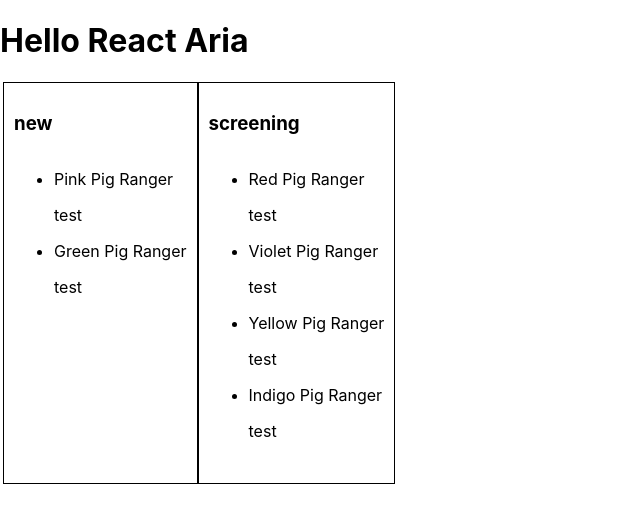
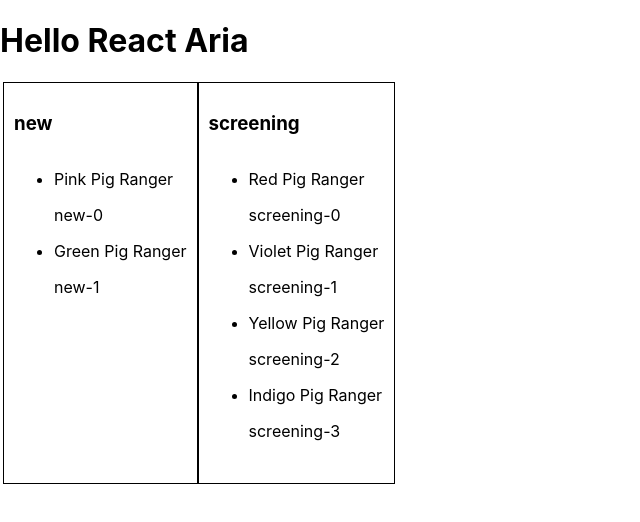
Before and after one commit to shielaeugenio/shiela-test-structure-zustand, a React (Create React App) app: page / in a window 1280 px wide. Shown: the top 522 px of the page, without its empty margins (0-640 px from the left). Built offline with nearby package versions, Linux system fonts and the light colour scheme.

Commit message:
more experiment

```diff
--- a/src/applications-module/components/react-aria/GridListComponent.tsx
+++ b/src/applications-module/components/react-aria/GridListComponent.tsx
@@ -1,13 +1,14 @@
+import { useObjectRef } from '@react-aria/utils';
 import { DraggableCollectionProps, DroppableCollectionReorderEvent, DroppableCollectionUtilityOptions } from '@react-types/shared';
 import { useEffect, useRef } from 'react';
-import {AriaGridListProps, DragItem, DraggableCollectionEndEvent, DraggableCollectionStartEvent, DropIndicatorProps, DropTarget, ListDropTargetDelegate, ListKeyboardDelegate, isTextDropItem, mergeProps, useDraggableItem, useDropIndicator, useDroppableCollection, useFocusRing, useGridList, useListBox, useOption} from 'react-aria';
-import {DroppableCollectionState, Item, ListProps, useCollection, useDraggableCollectionState, useDroppableCollectionState, useListData, useListState} from 'react-stately';
+import {AriaGridListProps, DragItem, DraggableCollectionEndEvent, DraggableCollectionStartEvent, DropIndicatorProps, DropTarget, ListDropTargetDelegate, ListKeyboardDelegate, isTextDropItem, mergeProps, useDraggableCollection, useDraggableItem, useDropIndicator, useDroppableCollection, useFocusRing, useGridList, useListBox, useOption} from 'react-aria';
+import {DraggableCollectionState, DroppableCollectionState, Item, ListProps, ListState, useCollection, useDraggableCollectionState, useDroppableCollectionState, useListData, useListState, Node} from 'react-stately';
 
 // interface GridListProps<T> extends Omit<AriaGridListProps<T>, 'children'>, CollectionProps<T> {
 //   onReorder?: (e: DroppableCollectionReorderEvent) => void,
 // }
 
-const ReorderableListBox = <T extends object>(props: ListProps<T>) => {
+const ReorderableListBox = <T extends object>(props: ListProps<T> | { id: string }) => {
     let state = useListState(props as ListProps<T>);
     let ref = useRef(null);
     let { listBoxProps } = useListBox(props, state, ref);
@@ -53,6 +54,7 @@
     //     });
     // }
   });
+  useDraggableCollection({}, dragState, ref);
 
   // Setup react-stately and react-aria hooks for dropping.
   let dropState = useDroppableCollectionState({
@@ -80,6 +82,7 @@
 
   return (
     <ul
+      id={(props as { id: string }).id}
       {...mergeProps(listBoxProps, collectionProps)}
       ref={ref}
     >
@@ -96,16 +99,16 @@
   );
 }
 
-const ReorderableOption = (props: { item: any, state: any, dragState: any, dropState: any }) => {
+function ReorderableOption<T>(props: { item: Node<T>, state: ListState<T>, dragState: DraggableCollectionState, dropState: DroppableCollectionState }) {
     const { item, state, dragState, dropState } = props;
 
-    let ref = useRef(null);
+    let ref = useObjectRef<any>(item.props.ref);
     let { optionProps } = useOption({ key: item.key }, state, ref);
     let { isFocusVisible, focusProps } = useFocusRing();
 
     // Register the item as a drag source.
   let { dragProps } = useDraggableItem({
-    key: item.key
+    key: item.key,
   }, dragState);
 
   return (
@@ -153,7 +156,7 @@
   );
 }
 
-const GridListComponent = (props: { items: any[]}) => {
+const GridListComponent = (props: { items: any[]; id: string }) => {
     let list = useListData({
       initialItems: [...props.items]
     });
@@ -221,13 +224,13 @@
 
     return (
       <ReorderableListBox
-        aria-label="Favorite animals"
+        aria-label={props.id}
         selectionMode="multiple"
         selectionBehavior="replace"
         items={list.items}
         {...droppableCollectionOptions}
       >
-        {(item: any) => <Item>{item.name}<p>test</p></Item>}
+        {(item: any) => <Item>{item.name}<p>{item.id}</p></Item>}
       </ReorderableListBox>
     );
   }
--- a/src/applications-module/components/react-aria/ReactAriaComponent.tsx
+++ b/src/applications-module/components/react-aria/ReactAriaComponent.tsx
@@ -10,6 +10,8 @@
 
 const ReactAriaComponent = () => {
 
+    // lane = draggable collection = cards
+    // board = droppable collection = lanes
     const { applications } = useGetApplications();
 
     const [applicationsPerStatus, setApplicationsPerStatus] = React.useState<ApplicationsPerStatus[]>([]);
@@ -38,7 +40,7 @@
                     {applicationsPerStatus.map((aps, index) => (
                         <div style={{ display: 'flex', flexDirection: 'column', padding: '10px', border: '1px solid black' }} key={index}>
                             <h3>{aps.status}</h3>
-                            <GridListComponent
+                            <GridListComponent id={aps.status}
                                 items={aps.applications}
                             />
                         </div>
```
Also changed, not shown: src/applications-module/components/react-aria/trello/BoardComponent.tsx (added, +61 -0 lines), src/applications-module/components/react-aria/trello/LaneComponent.tsx (added, +64 -0 lines).
